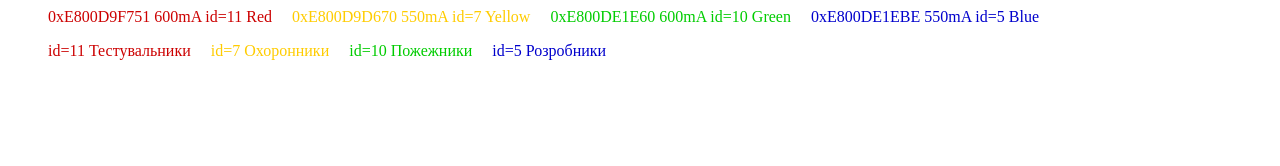
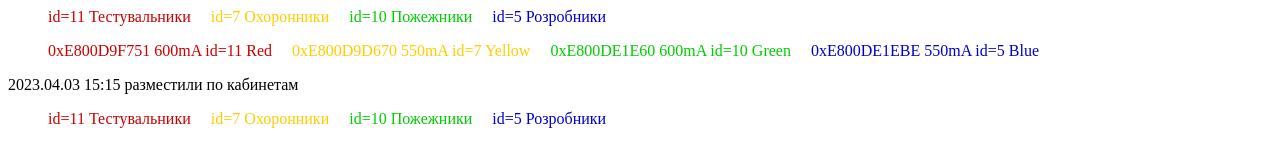
Before and after one commit to JaRcomGitHub/nodejs-host-ws, a website: page json-parse-for-graph/index.html in a window 1280 px wide. Drawn offline with nearby package versions, Linux system fonts and the light colour scheme; no server answers.

Commit message:
Update index.html

```diff
--- a/json-parse-for-graph/index.html
+++ b/json-parse-for-graph/index.html
@@ -4,6 +4,23 @@
 <script src="https://code.highcharts.com/modules/stock-tools.js"></script>
 <script src="./h.js"></script>
 <link rel="stylesheet" type="text/css" href="style.css">
+
+<div>
+    <ul class="info">
+        <li class="info-1">
+            id=11 Тестувальники
+        </li>
+        <li class="info-2">
+            id=7 Охоронники
+        </li>
+        <li class="info-3">
+            id=10 Пожежники
+        </li>
+        <li class="info-4">
+            id=5 Розробники
+        </li>
+    </ul>
+</div>
 
 <div id="containerT"></div>
 
@@ -32,6 +49,9 @@
     </ul>
 </div>
 <div>
+    <p>2023.04.03 15:15 разместили по кабинетам</p>
+</div>
+<div>
     <ul class="info">
         <li class="info-1">
             id=11 Тестувальники
```
